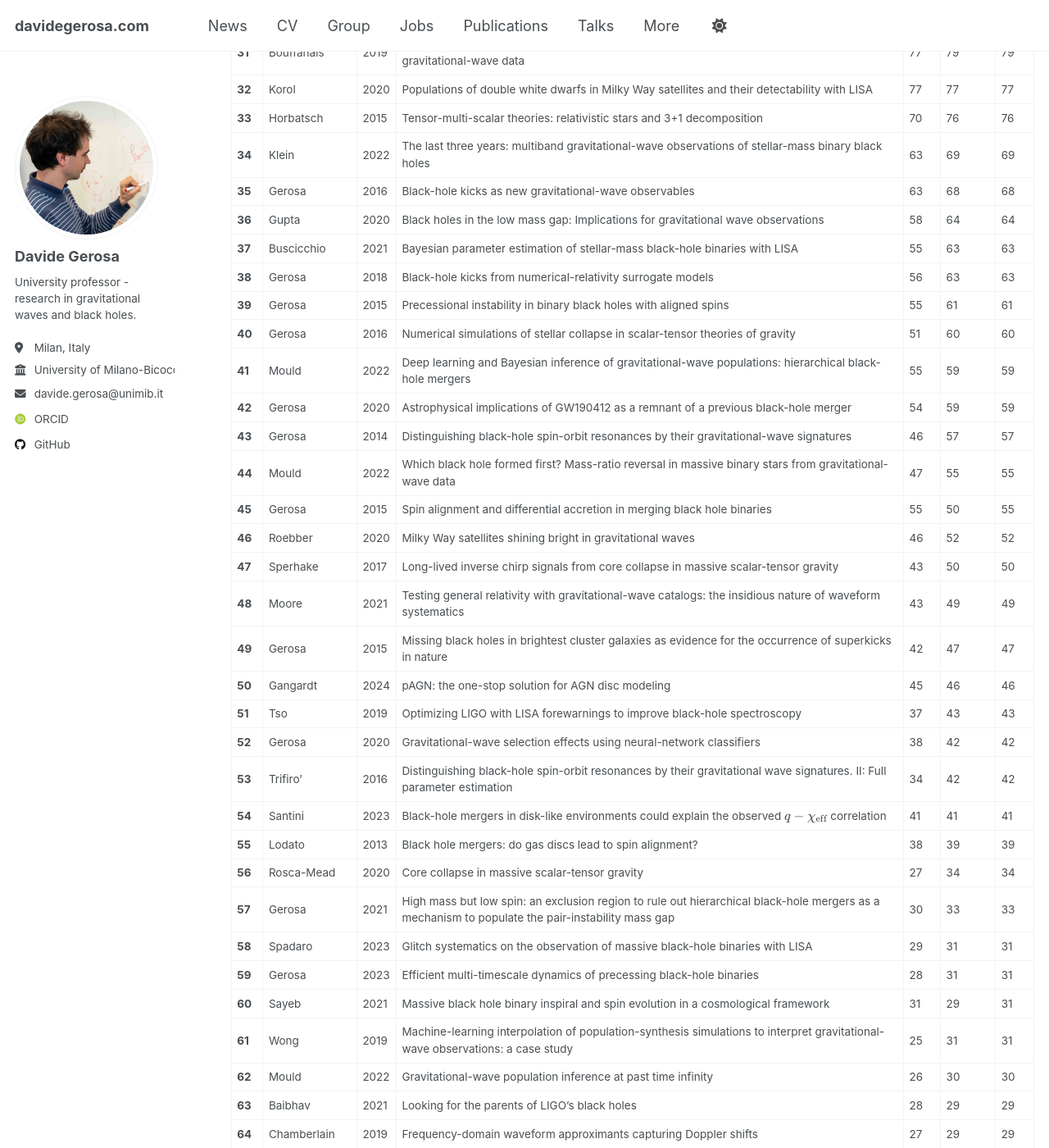
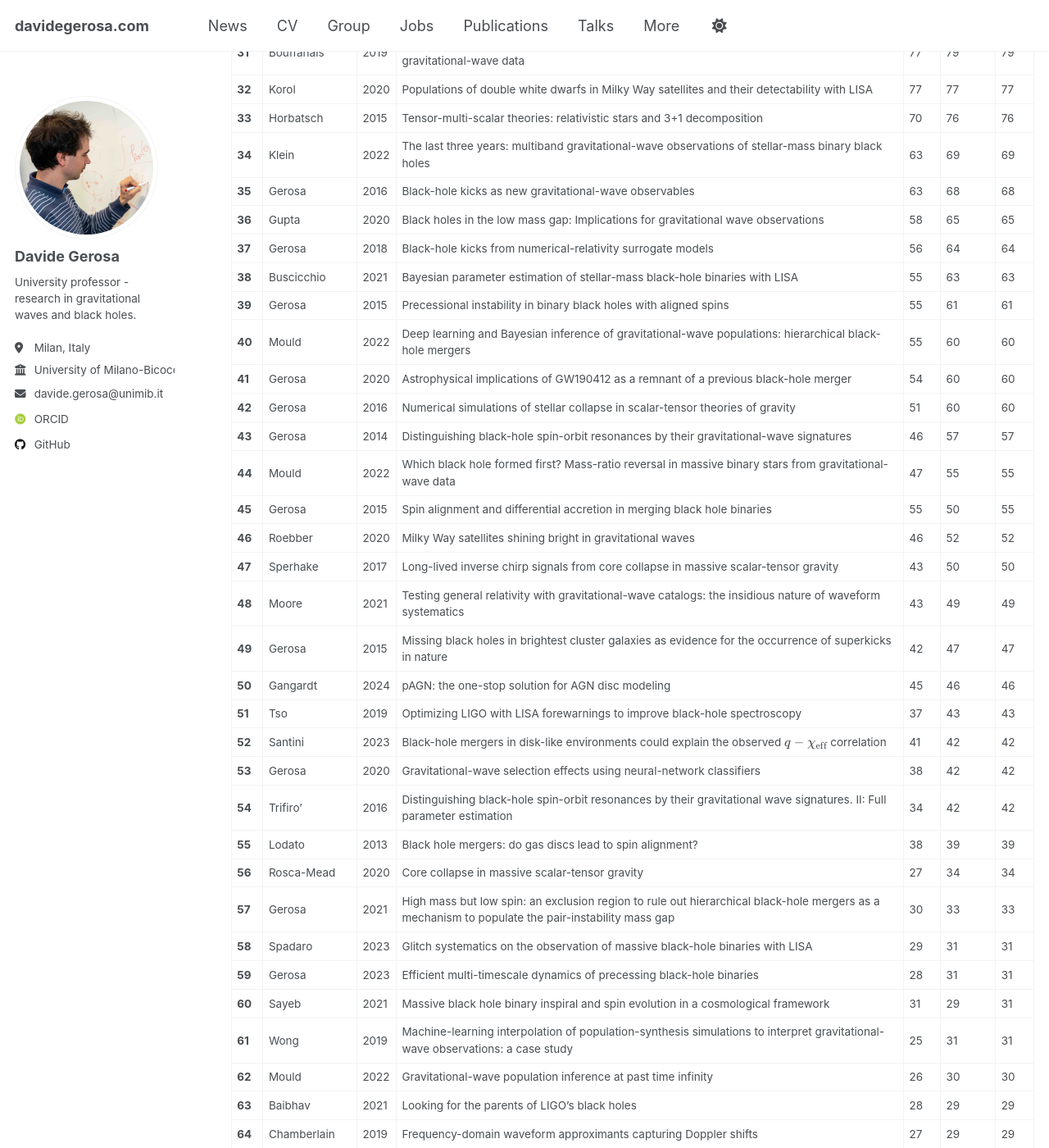
Before and after one commit to dgerosa/website, a Jekyll site: the page built from _pages/citations.md, in a window 1280 px wide and 1400 px high, scrolled down 1738 px. Shown: the whole window at 82% size. Built offline with Jekyll 4.4.1, drawn with Linux system fonts in a browser that asks for light colours; some web fonts are replaced; some of the changed text lies outside the part shown.

Commit message:
Website update from workflow

```diff
--- a/_pages/_citations.md
+++ b/_pages/_citations.md
@@ -44,13 +44,13 @@
 | **33** | Horbatsch | 2015 | Tensor-multi-scalar theories: relativistic stars and 3+1 decomposition | 70 | 76 | 76 |
 | **34** | Klein | 2022 | The last three years: multiband gravitational-wave observations of stellar-mass binary black holes | 63 | 69 | 69 |
 | **35** | Gerosa | 2016 | Black-hole kicks as new gravitational-wave observables | 63 | 68 | 68 |
-| **36** | Gupta | 2020 | Black holes in the low mass gap: Implications for gravitational wave observations | 58 | 64 | 64 |
-| **37** | Buscicchio | 2021 | Bayesian parameter estimation of stellar-mass black-hole binaries with LISA | 55 | 63 | 63 |
-| **38** | Gerosa | 2018 | Black-hole kicks from numerical-relativity surrogate models | 56 | 63 | 63 |
+| **36** | Gupta | 2020 | Black holes in the low mass gap: Implications for gravitational wave observations | 58 | 65 | 65 |
+| **37** | Gerosa | 2018 | Black-hole kicks from numerical-relativity surrogate models | 56 | 64 | 64 |
+| **38** | Buscicchio | 2021 | Bayesian parameter estimation of stellar-mass black-hole binaries with LISA | 55 | 63 | 63 |
 | **39** | Gerosa | 2015 | Precessional instability in binary black holes with aligned spins | 55 | 61 | 61 |
-| **40** | Gerosa | 2016 | Numerical simulations of stellar collapse in scalar-tensor theories of gravity | 51 | 60 | 60 |
-| **41** | Mould | 2022 | Deep learning and Bayesian inference of gravitational-wave populations: hierarchical black-hole mergers | 55 | 59 | 59 |
-| **42** | Gerosa | 2020 | Astrophysical implications of GW190412 as a remnant of a previous black-hole merger | 54 | 59 | 59 |
+| **40** | Mould | 2022 | Deep learning and Bayesian inference of gravitational-wave populations: hierarchical black-hole mergers | 55 | 60 | 60 |
+| **41** | Gerosa | 2020 | Astrophysical implications of GW190412 as a remnant of a previous black-hole merger | 54 | 60 | 60 |
+| **42** | Gerosa | 2016 | Numerical simulations of stellar collapse in scalar-tensor theories of gravity | 51 | 60 | 60 |
 | **43** | Gerosa | 2014 | Distinguishing black-hole spin-orbit resonances by their gravitational-wave signatures | 46 | 57 | 57 |
 | **44** | Mould | 2022 | Which black hole formed first? Mass-ratio reversal in massive binary stars from gravitational-wave data | 47 | 55 | 55 |
 | **45** | Gerosa | 2015 | Spin alignment and differential accretion in merging black hole binaries | 55 | 50 | 55 |
@@ -60,9 +60,9 @@
 | **49** | Gerosa | 2015 | Missing black holes in brightest cluster galaxies as evidence for the occurrence of superkicks in nature | 42 | 47 | 47 |
 | **50** | Gangardt | 2024 | pAGN: the one-stop solution for AGN disc modeling | 45 | 46 | 46 |
 | **51** | Tso | 2019 | Optimizing LIGO with LISA forewarnings to improve black-hole spectroscopy | 37 | 43 | 43 |
-| **52** | Gerosa | 2020 | Gravitational-wave selection effects using neural-network classifiers | 38 | 42 | 42 |
-| **53** | Trifiro' | 2016 | Distinguishing black-hole spin-orbit resonances by their gravitational wave signatures. II: Full parameter estimation | 34 | 42 | 42 |
-| **54** | Santini | 2023 | Black-hole mergers in disk-like environments could explain the observed $$q-\chi_\mathrm{eff}$$ correlation | 41 | 41 | 41 |
+| **52** | Santini | 2023 | Black-hole mergers in disk-like environments could explain the observed $$q-\chi_\mathrm{eff}$$ correlation | 41 | 42 | 42 |
+| **53** | Gerosa | 2020 | Gravitational-wave selection effects using neural-network classifiers | 38 | 42 | 42 |
+| **54** | Trifiro' | 2016 | Distinguishing black-hole spin-orbit resonances by their gravitational wave signatures. II: Full parameter estimation | 34 | 42 | 42 |
 | **55** | Lodato | 2013 | Black hole mergers: do gas discs lead to spin alignment? | 38 | 39 | 39 |
 | **56** | Rosca-Mead | 2020 | Core collapse in massive scalar-tensor gravity | 27 | 34 | 34 |
 | **57** | Gerosa | 2021 | High mass but low spin: an exclusion region to rule out hierarchical black-hole mergers as a mechanism to populate the pair-instability mass gap | 30 | 33 | 33 |
```
Also changed, not shown: other parts of _pages/_citations.md (+10 -10 lines), _pages/_group.md (+1 -1 lines), _pages/_publications.md (+1 -1 lines), _pages/_talks.md (+1 -1 lines).
